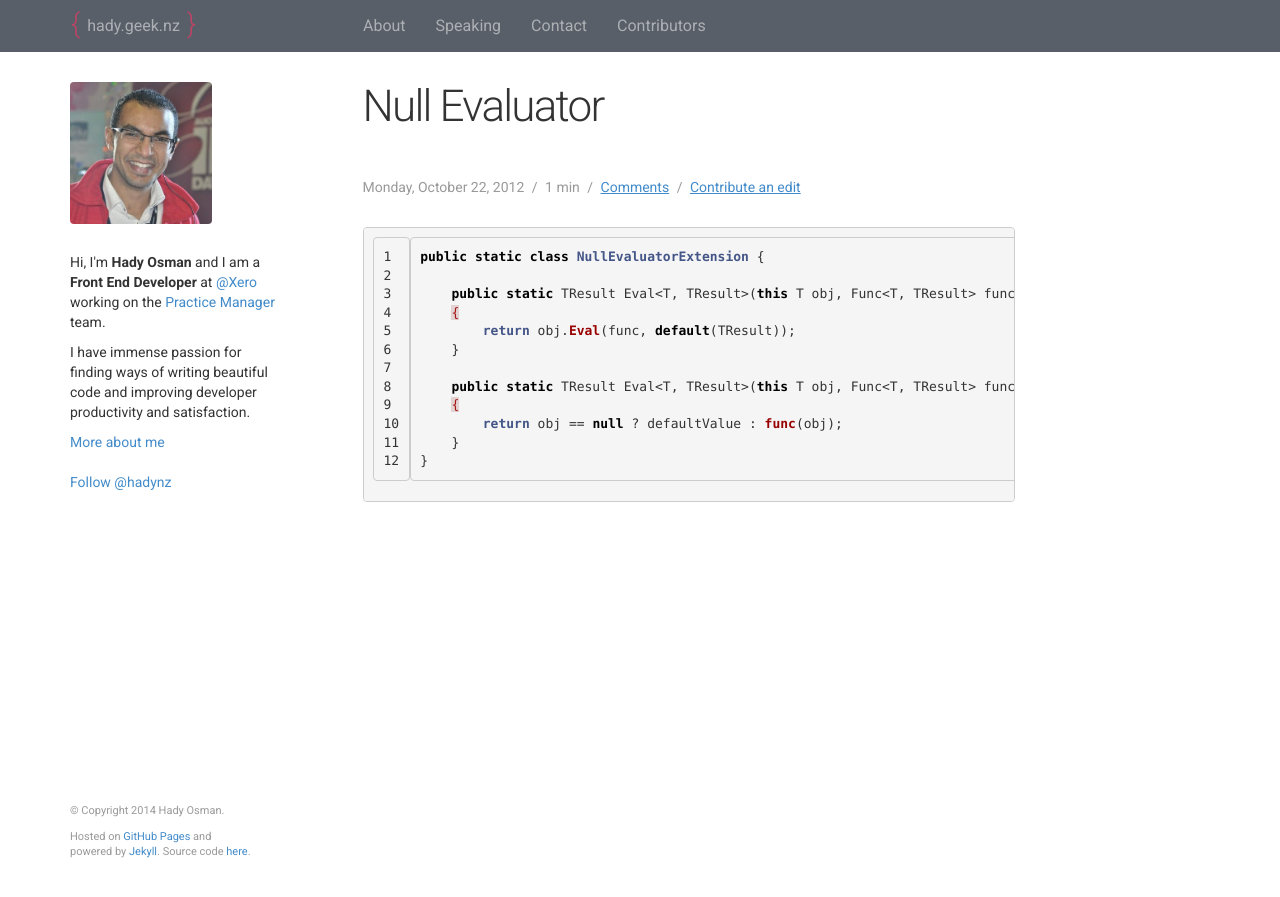
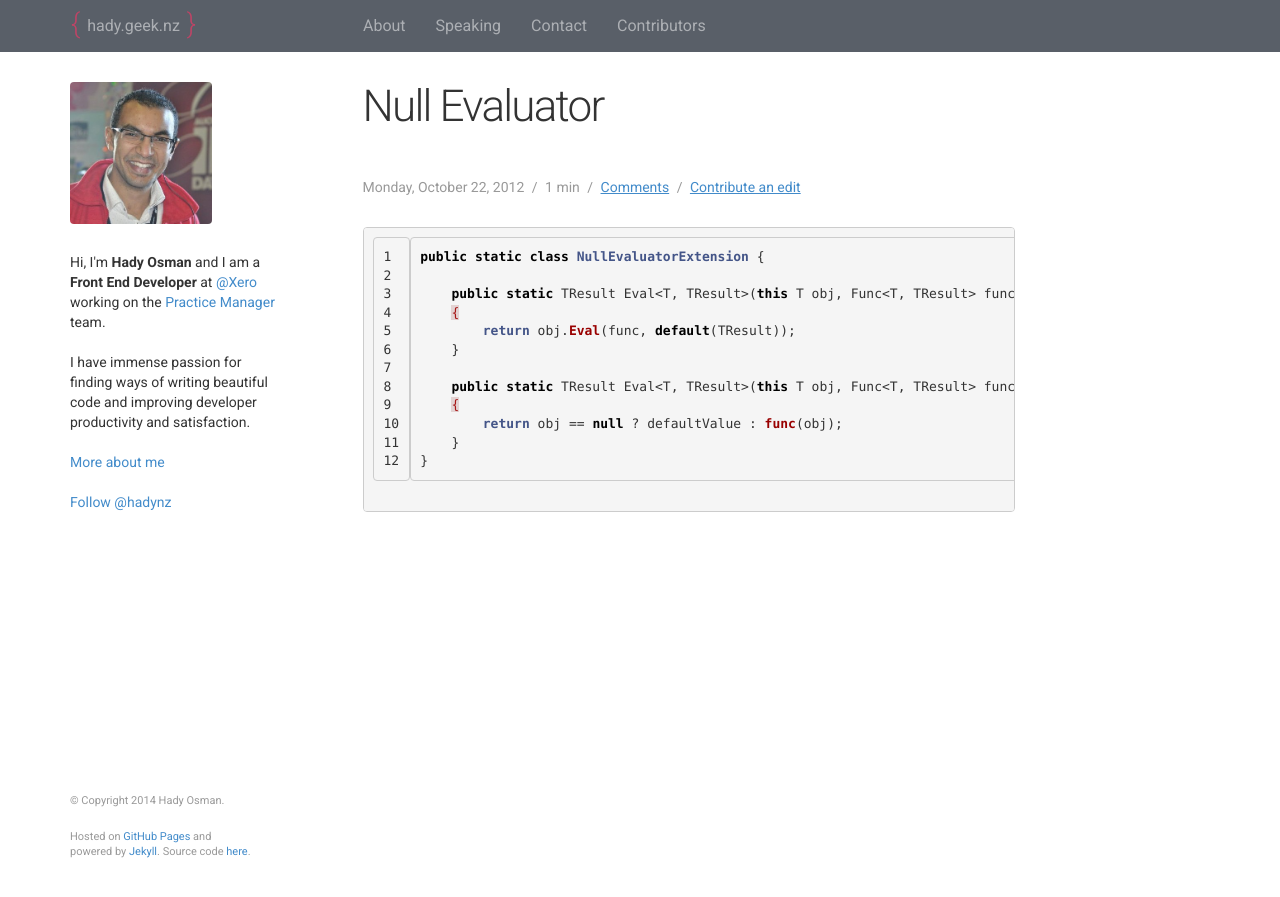
Before and after one commit to hadynz/hadynz.github.io, a Jekyll site: the page built from _posts/blog/2012-10-22-null-evaluator.md, in a window 1280 px wide. Shown: the top 897 px of the page. Built offline with Jekyll 4.4.1, drawn with Linux system fonts in a browser that asks for light colours; comment, search, counter and statistics services are not loaded.

Commit message:
Change default paragraph spacing

```diff
--- a/assets/css/global.css
+++ b/assets/css/global.css
@@ -1,5 +1,9 @@
 html, body {
     overflow-x: hidden;
+}
+
+p, pre {
+    margin-bottom: 20px;
 }
 
 a:hover, .post-title a:hover, #disqus_thread a {
```
